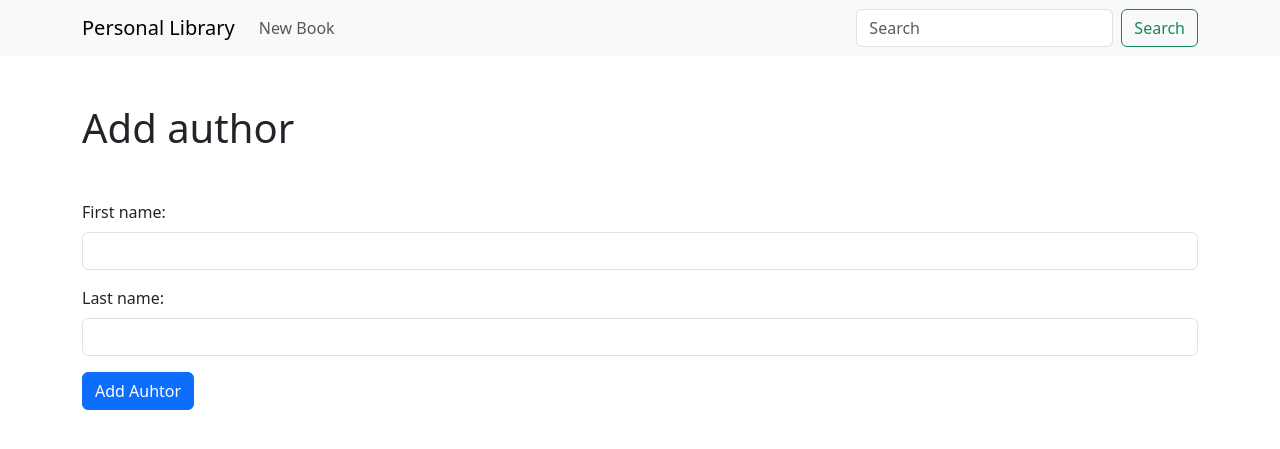
After one commit to amelandri/Personal-Library, a Flask app: page /addAuthor in a window 1280 px wide. The commit adds this page. Shown: the top 449 px of the page. Run offline with Flask 3, Linux system fonts and the light colour scheme.

Commit message:
Implemented author add

```diff
--- a/app.py
+++ b/app.py
@@ -5,7 +5,7 @@ import sqlite3
 app = Flask(__name__)
 
 def get_db_connection():
-    conn = sqlite3.connect('personallibrary.db')
+    conn = sqlite3.connect('database/personallibrary.db')
     conn.row_factory = sqlite3.Row
     return conn
 
@@ -48,5 +48,21 @@ def add_book():
 
     return render_template('add_book.html', authors=authors)
 
+@app.route('/addAuthor', methods=['GET', 'POST'])
+def add_author():
+    if request.method == 'POST':
+        first_name = request.form['first_name']
+        last_name = request.form['last_name']
+
+        conn = get_db_connection()
+        cursor = conn.cursor()
+        cursor.execute("INSERT INTO authors (first_name, last_name ) VALUES (?, ?)", (first_name, last_name))
+        conn.commit()
+        conn.close()
+
+        return redirect(url_for('index'))
+
+    return render_template('add_author.html')
+
 if __name__ == '__main__':
     app.run(debug=True)
--- /dev/null
+++ b/templates/add_author.html
@@ -0,0 +1,42 @@
+<!doctype html>
+<html lang="en">
+
+<head>
+  {% include 'head.html' %}
+</head>
+
+<body>
+
+  {% include 'nav.html' %}
+
+  <div class="container my-5">
+    <div class="col-lg-12 px-0">
+      <h1>Add author</h1>
+    </div>
+  </div>
+
+  <div class="container my-5">
+    <div class="col-lg-12 px-0">
+
+      <form method="post" action="/addAuthor">
+        <div class="mb-3">
+          <label for="first_name" class="form-label">First name:</label>
+          <input type="text" id="first_name" name="first_name" required class="form-control">
+        </div>
+        <div class="mb-3">
+          <label for="last_name" class="form-label">Last name:</label>
+          <input type="text" id="last_name" name="last_name" required class="form-control">
+        </div>
+
+        <input type="submit" value="Add Auhtor" class="btn btn-primary">
+
+      </form>
+
+    </div>
+  </div>
+
+  {% include 'footer.html' %}
+
+</body>
+
+</html>
--- a/templates/bookslist.html
+++ b/templates/bookslist.html
@@ -44,7 +44,7 @@
               {% endfor %}
 
             </h1>
-            <a class="w-100 btn  btn-outline-primary" href="/add">Add Author</a>
+            <a class="w-100 btn  btn-outline-primary" href="/addAuthor">Add Author</a>
           </div>
         </div>
       </div>
```
Also changed, not shown: templates/add_book.html (+13 -4 lines).
